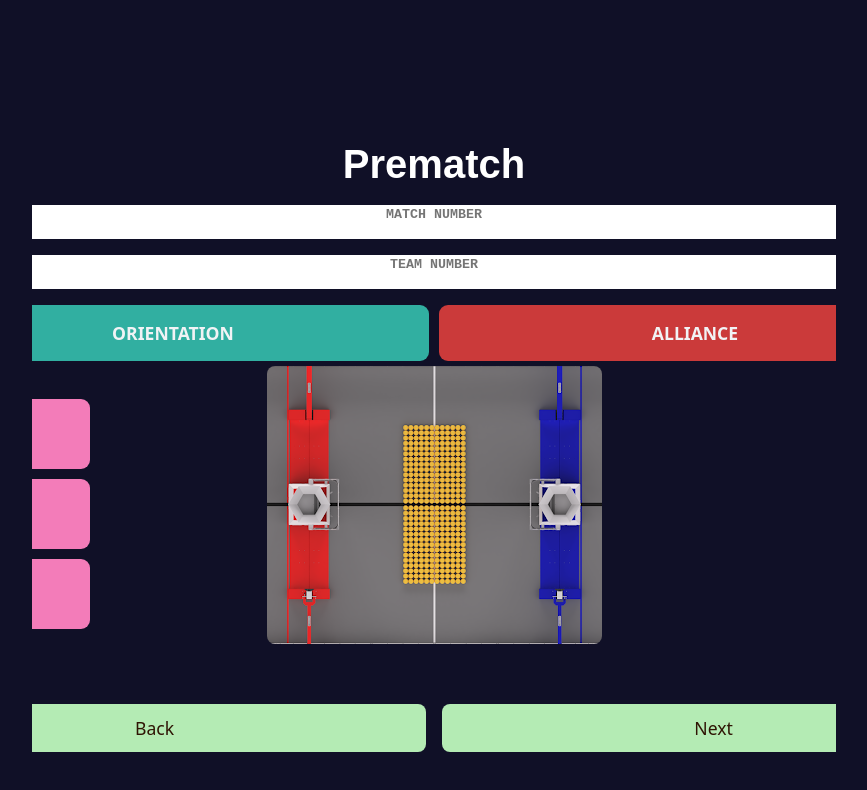
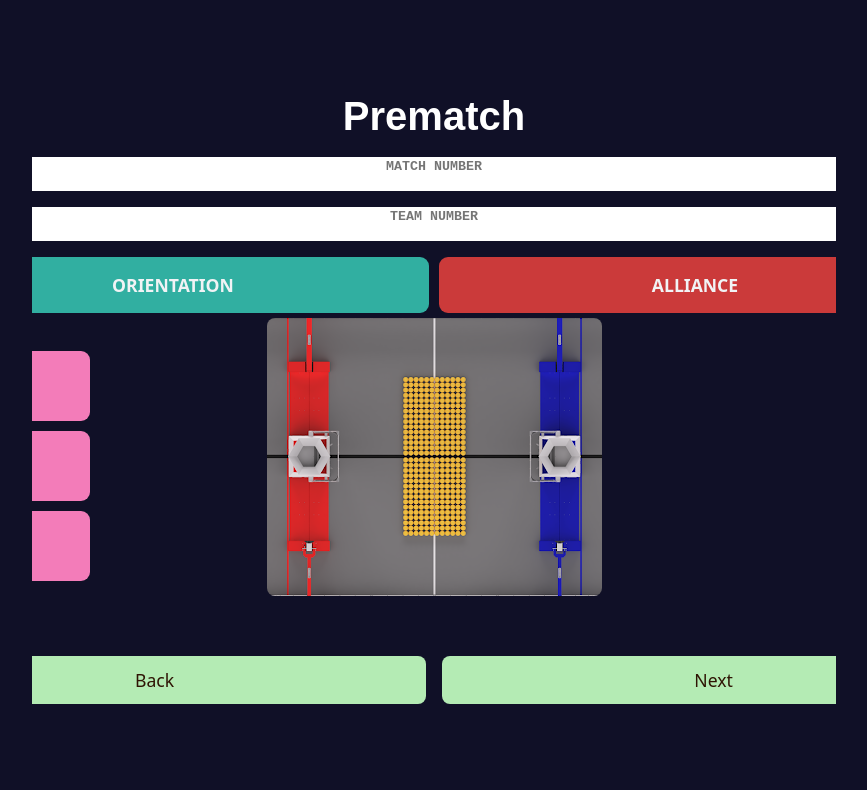
Before and after one commit to RileyGoodXYZ/BreadCompetition, a React (Vite) app: page /prematch in a window 1280 px wide. Shown: the top 790 px of the page, without its empty margins (206-1073 px from the left). Built offline with nearby package versions, Linux system fonts and the light colour scheme.

Commit message:
fixed prematch positioning

```diff
--- a/src/Prematch.css
+++ b/src/Prematch.css
@@ -17,7 +17,7 @@
     white-space: nowrap;
     font-family: Arial, Helvetica, sans-serif;
     background: none;
-    margin-top: 8rem;
+    margin-top: 5rem;
     margin-bottom: 1rem;
 }
 
```
